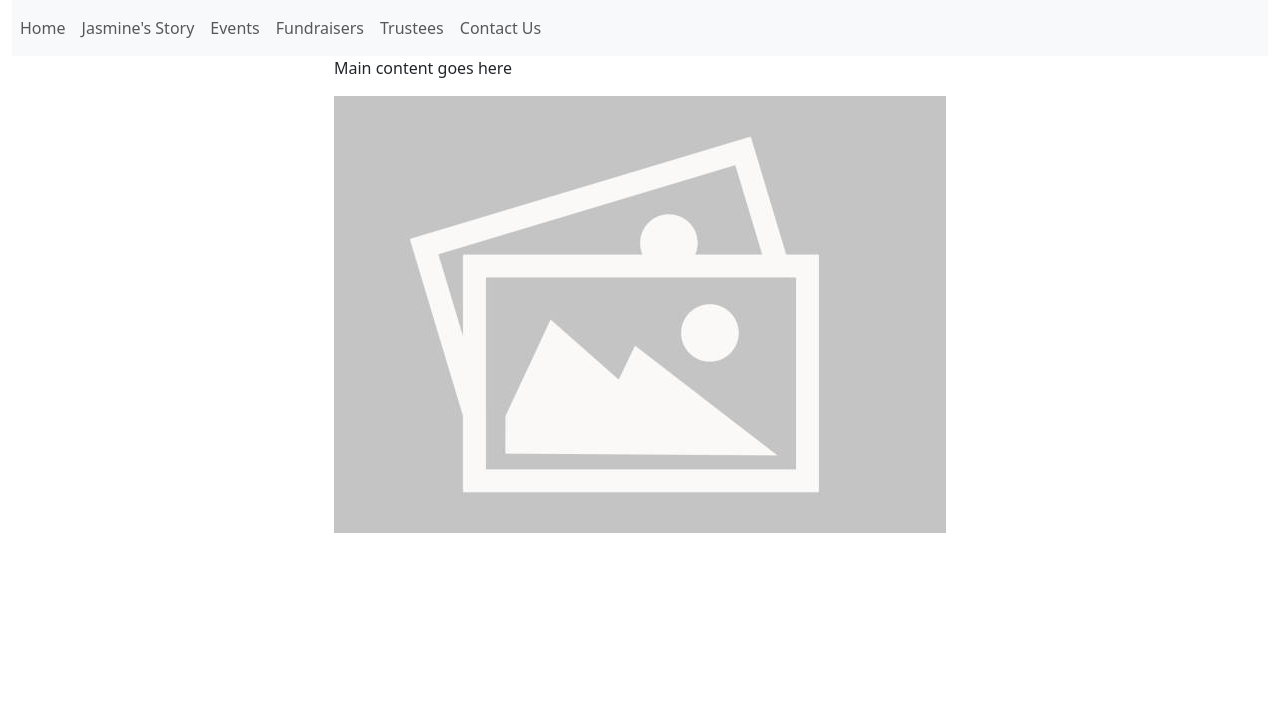
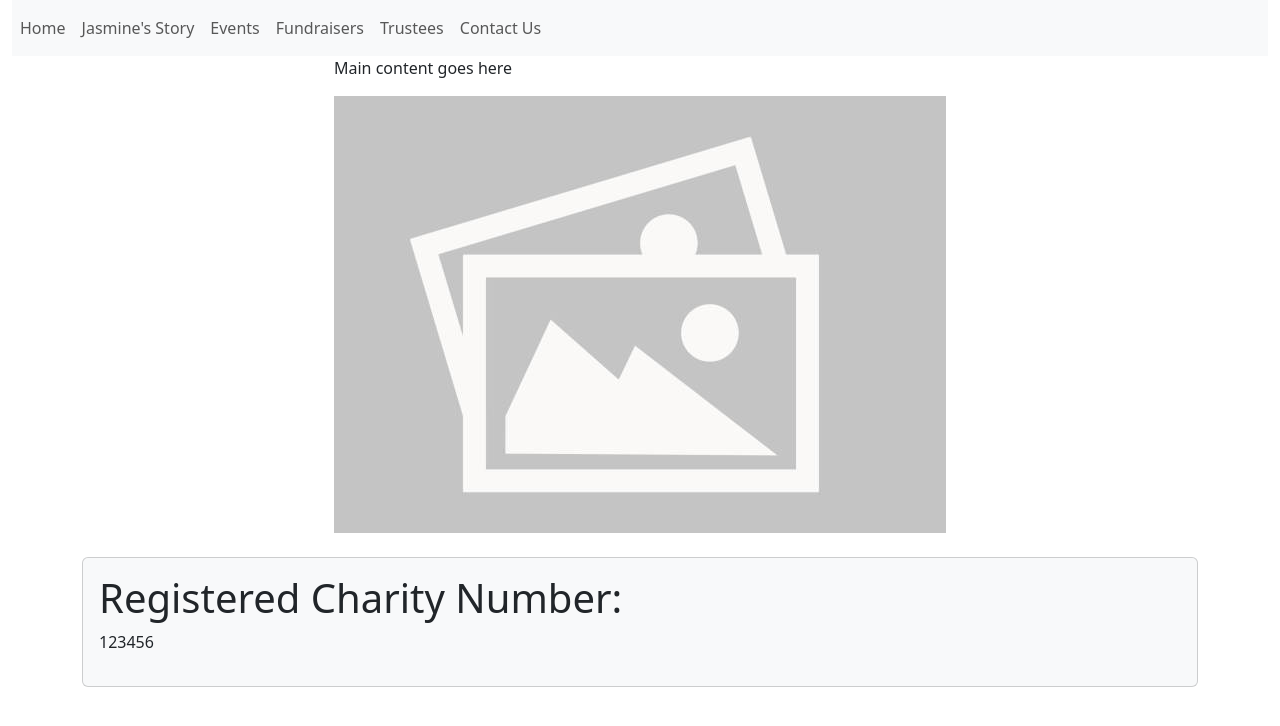
Before and after one commit to Europa4/JasmineWebsite, a plain HTML site: page JasminesStory.html in a window 1280 px wide. Drawn offline with nearby package versions, Linux system fonts and the light colour scheme.

Commit message:
Added new footer to all pages

```diff
--- a/JasminesStory.html
+++ b/JasminesStory.html
@@ -23,5 +23,7 @@
                 </div>
             </div>
         </div>
+        <br>
+        <div id="footer-placeholder"></div>
     </body>
 </html>
```
Also changed, not shown: contactUs.html (+2 -0 lines), events.html (+2 -0 lines), fundraisers.html (+2 -0 lines), trustees.html (+2 -0 lines).
